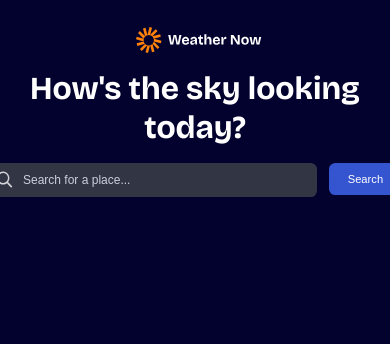
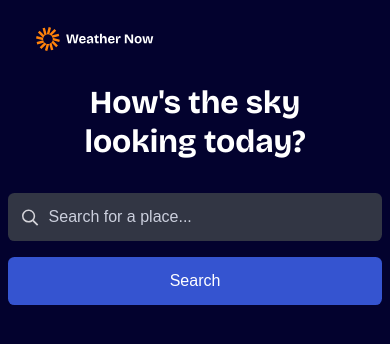
Before and after one commit to tiagocoutinho-ts/weather-app, a React (Vite) app: page / in a window 390 px wide. Shown: the top 344 px of the page. Built offline with nearby package versions, Linux system fonts and the light colour scheme.

Commit message:
Improve mobile responsiveness

```diff
--- a/index.html
+++ b/index.html
@@ -3,7 +3,7 @@
   <head>
     <meta charset="UTF-8" />
     <link rel="icon" type="image/" href="src/assets/images/logo.svg" />
-    <link rel="preload" as="image" href="/src/assets/images/bg-today-small.svg">
+    <link rel="preload" as="image/" href="/src/assets/images/bg-today-small.svg">
     <meta name="viewport" content="width=device-width, initial-scale=1.0" />
     <title>Weather App</title>
   </head>
--- a/src/App.module.css
+++ b/src/App.module.css
@@ -63,11 +63,35 @@ main {
 @media (max-width: 450px) {
   main {
     display: flex;
+    width: 90vw;
+    margin: auto;
     flex-direction: column;
+    box-sizing: border-box;
   }
 
   .card_weather {
     display: flex;
     flex-direction: column;
   }
+
+  .dailyForecast {
+    display: flex;
+    width: 90vw;
+    margin: auto;
+  }
+
+  .dailyrow {
+    display: flex;
+    width: 90vw;
+    gap: 1rem;
+    justify-content: start;
+    flex-wrap: wrap;
+    margin-bottom: 0.5rem;
+  }
+
+  .hourlyforecast {
+    width: 85vw;
+    margin: auto;
+    height: 30rem;
+  }
 }
--- a/src/components/CurrentWeatherCard/index.jsx
+++ b/src/components/CurrentWeatherCard/index.jsx
@@ -13,7 +13,7 @@ export default function CurrentWeatherCard(
   return (
     <section className={style.WeatherCard}>
       <div className={style.contentmain}>
-        <div>
+        <div className={style.box_city_date}>
           <p className={style.city}>{city}</p>
           <p className={style.date}>{date}</p>
         </div>
--- a/src/components/CurrentWeatherCard/style.module.css
+++ b/src/components/CurrentWeatherCard/style.module.css
@@ -9,9 +9,9 @@
     display: flex;
     width: auto;
     height: 10rem;
+    flex-direction: row;
+    justify-content: space-between;
     border-radius: 0.5rem;
-    flex-direction: row;
-    justify-content: space-around;
     align-items: center;
     background-image: url("/src/assets/images/bg-today-small.svg");
     background-size: 100%;
@@ -22,7 +22,6 @@
 .city {
     font-size: 1.4rem;
     margin: 0.4rem;
-
 }
 
 .date {
@@ -36,8 +35,13 @@
     justify-content: space-between;
 }
 
+.box_city_date {
+    margin-left: 1.1rem;
+}
+
 .maintemp {
     margin: 0;
+    margin-right: 1.5rem;
     font-size: 3.50rem;
     font-family: "DMSans-Italic";
 }
@@ -63,12 +67,14 @@
 @media (max-width: 450px) {
     .WeatherCard {
         display: flex;
+        justify-content: center;
+        align-items: center;
     }
 
     .contentmain {
         width: 90vw;
-        height: 40vh;
-        margin: auto;
+        height: 25vh;
+        margin: 0;
         display: flex;
         flex-direction: column;
         justify-content: center;
@@ -79,7 +85,22 @@
         width: 90vw;
         margin: auto;
         display: grid;
-        grid-template-columns: 1fr 1fr;
-        grid-template-rows: 1fr 1fr;
+        grid-template-columns: auto auto;
+        grid-template-rows: auto auto;
+        justify-content: center;
+        align-items: center;
+    }
+
+    .boxweather {
+        margin: 0.4rem;
+        width: 10rem;
+    }
+
+    .box_city_date {
+        margin: 0;
+    }
+
+    .maintemp {
+        margin: 0;
     }
 }
--- a/src/components/DailyForecast/style.module.css
+++ b/src/components/DailyForecast/style.module.css
@@ -30,3 +30,20 @@
     width: 2.5rem;
     height: auto;
 }
+
+@media (max-width: 450px) {
+    .cardDailyForecast {
+        margin: 0.2rem;
+    }
+
+    .daily {
+        width: 5rem;
+        padding: 0.78rem;
+    }
+
+    .img {
+        width: 3rem;
+    }
+
+
+}
--- a/src/components/ForecastSearch/index.jsx
+++ b/src/components/ForecastSearch/index.jsx
@@ -50,7 +50,7 @@
                                     onChange={({ target }) => setInput(target.value)} />
                             </div>
 
-                            <div>
+                            <div className={style.div_button}>
                                 <button type='submit'>Search</button>
                             </div>
                         </form>
--- a/src/components/ForecastSearch/style.module.css
+++ b/src/components/ForecastSearch/style.module.css
@@ -1,7 +1,7 @@
 .logo {
-  height: 1.6rem;
+  height: 1.8rem;
   margin-top: 1.2rem;
-  margin-left: 8rem;
+  margin-left: 12rem;
   margin-bottom: 1rem;
   display: flex;
   justify-content: space-between;
@@ -13,12 +13,14 @@
   font-family: "BricolageGrotesque";
   margin-bottom: 2rem;
   text-align: center;
+}
 
 form {
   display: flex;
 }
 
 h1 {
+  font-size: 1.9rem;
   margin-top: 0;
   margin-bottom: 1rem;
 }
@@ -29,11 +31,11 @@
 }
 
 .search_input {
-      width: 20rem;
+  width: 19rem;
   display: flex;
   justify-content: start;
   align-items: center;
-      padding-left: 0.5rem;
+  padding-left: 0.9rem;
   background-color: var(--color-background-input);
   border-radius: 0.4rem;
 }
@@ -49,7 +51,6 @@
   border: none;
   color: var(--color-text-white);
   width: 60%;
-      height: 2rem;
   padding-left: 0.6rem;
   font-size: 0.75rem;
   outline: none;
@@ -62,9 +63,9 @@
 button {
   border: none;
   color: var(--color-text-white);
-      width: 4.5rem;
+  width: 4.3rem;
   background-color: var(--color-button);
-      height: 2rem;
+  height: 1.85rem;
   border-radius: 0.4rem;
   margin-left: 0.8rem;
   font-size: 0.7rem;
@@ -106,4 +107,56 @@
   background-color: var(--color-background-history);
 
 }
+
+@media (max-width: 450px) {
+  .logo {
+    height: 1.5rem;
+    margin-left: 1rem;
   }
+
+  .header {
+    margin: auto;
+    margin-bottom: 1.5rem;
+  }
+
+  h1 {
+    font-size: 2rem;
+    text-align: center;
+    padding: 1rem;
+  }
+
+  form {
+    display: flex;
+    flex-direction: column;
+    justify-content: center;
+    align-items: center;
+  }
+
+  .search_input {
+    width: 22.5rem;
+    height: 3rem;
+    margin-bottom: 1em;
+  }
+
+  input {
+    width: 100%;
+    font-size: 1rem;
+  }
+
+  input::placeholder {
+    font-size: 1rem;
+  }
+
+  .div_button {
+    display: flex;
+    width: 100%;
+    height: 3rem;
+  }
+
+  button {
+   width: 100%;
+   height: 100%;
+   margin: 0;
+   font-size: 1rem;
+  }
+}
--- a/src/components/HourlyForecast/style.module.css
+++ b/src/components/HourlyForecast/style.module.css
@@ -25,3 +25,13 @@
     justify-content: center;
     align-items: center;
 }
+
+@media (max-width: 450px) {
+    .contenthour {
+        height: 3rem;
+    }
+
+    .img {
+        width: 2.6rem;
+    }
+}
```
Lines whose indentation alone changed are shown as unchanged.
